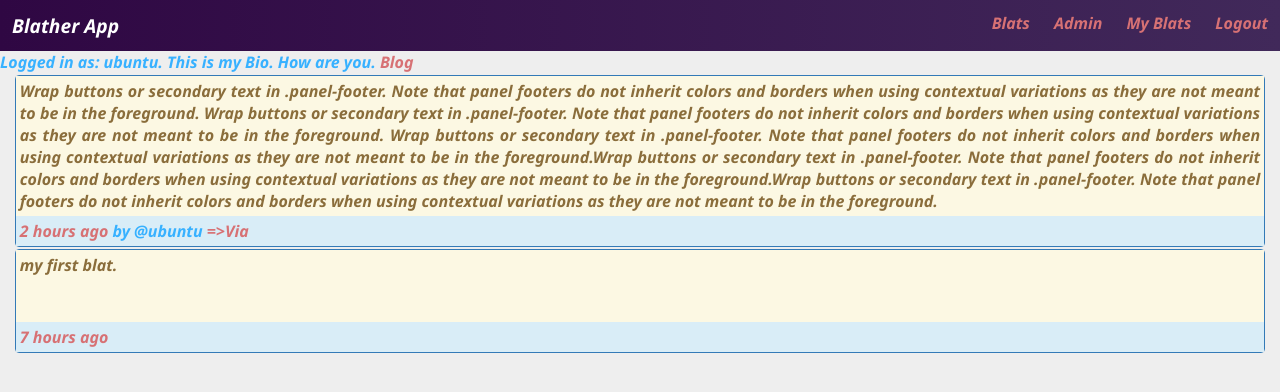
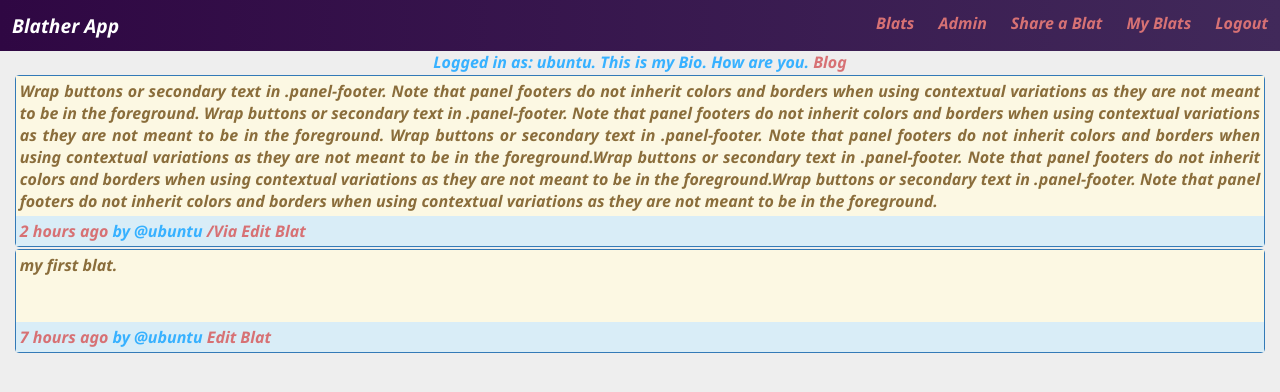
Before and after one commit to deepakmk1993/blather, a Django app: page / in a window 1280 px wide. Shown: the top 392 px of the page. Run offline with Django 3.2, Linux system fonts and the light colour scheme; a user stored in the database is signed in; data comes from the database, SQL or seed files in the repository.

Commit message:
Initialize repository

```diff
--- a/blat/static/css/layout.css
+++ b/blat/static/css/layout.css
@@ -23,12 +23,17 @@ a{
 a:hover{
   color: #d44950;
 }
+.active{
+  color: white;
+}
 header{
   display: -webkit-box;
   display: -moz-box;
   display: -ms-flexbox;
   display: -webkit-flex;
   display: flex;
+  -webkit-flex-flow: row wrap;
+  justify-content: space-around;
   background: #41295a; /* fallback for old browsers */
   background: -webkit-linear-gradient(to left, #41295a , #2F0743); /* Chrome 10-25, Safari 5.1-6 */
   background: linear-gradient(to left, #41295a , #2F0743); /* W3C, IE 10+/ Edge, Firefox 16+, Chrome 26+, Opera 12+, Safari 7+ */
@@ -67,7 +72,7 @@ header a{
 }
 #mycustomform{
   max-width: 260px;
-  margin: 5% auto;
+  margin: 2% auto;
 }
 input, button {
   padding: 4px;
@@ -94,12 +99,10 @@ label{
   min-width: 75px;
   display: inline-block;
 }
-
+.errorlist li{
+  color: #e72510;
+}
 @media only screen and (max-width: 450px) {
-    header {
-      -webkit-flex-flow: row wrap;
-      justify-content: space-around;
-    }
     header .brand{
       flex-basis: 100%;
     }
--- a/blat/templates/blat/home.html
+++ b/blat/templates/blat/home.html
@@ -11,9 +11,12 @@
       </div>
       <div class="panel-footer">
         <a href="{% url 'detail' pk=blat.id %}">{{ blat.created_on|naturaltime }}</a>
+        by @{{blat.created_by}}
         {% if blat.via %}
-        by @{{blat.created_by}}
-          <a href="{{blat.via}}"><i>=>Via</i></a>
+          <a href="{{blat.via}}"><b>/Via</b></a>
+        {% endif %}
+        {% if blat.created_by == user %}
+          <a href="{% url 'editblat' pk=blat.id %}">Edit Blat</a>
         {% endif %}
       </div>
     </div>
--- a/blat/templates/blat/master.html
+++ b/blat/templates/blat/master.html
@@ -12,6 +12,7 @@
     <a href="{% url 'homepage' %}">Blats</a>
     <a href="{% url 'admin:index' %}">Admin</a>
     {% if user.is_authenticated %}
+      <a href="{% url 'newblat' %}">Share a Blat</a>
     	<a href="{% url 'myview' %}">My Blats</a>
       <a href="{% url 'logout' %}?next=/">Logout</a>
     {% else %}
@@ -19,9 +20,10 @@
     {% endif %}
   </header>
   {% if user.is_authenticated %}
-    Logged in as: {{user}}. {{user.profile.bio}}
+    <center>Logged in as: {{user}}. {{user.profile.bio}}
     {% if user.profile.blog %}<a href="{{user.profile.blog}}">Blog</a>
     {% endif %}
+    </center>
   {% endif %}
   <div class="container">
     {% block content %}{% endblock %}
--- a/blat/views.py
+++ b/blat/views.py
@@ -31,3 +31,21 @@ class MyView(IndexView):
   @method_decorator(login_required)
   def dispatch(self, *args, **kwargs):
     return super(MyView, self).dispatch(*args, **kwargs)
+
+class NewBlatView(generic.edit.CreateView):
+  model = Blat
+  fields = ['text', 'via']
+  success_url = "/My-blats/"
+
+  def form_valid(self, form):
+    form.instance.created_by = self.request.user
+    return super(NewBlatView, self).form_valid(form)
+
+class EditBlatView(generic.edit.UpdateView):
+  model = Blat
+  fields = ['text', 'via']
+  success_url = "/My-blats/"
+
+  def get_queryset(self):
+    base_qs = super(EditBlatView, self).get_queryset()
+    return base_qs.filter(created_by=self.request.user)
--- a/blather/urls.py
+++ b/blather/urls.py
@@ -25,7 +25,9 @@ urlpatterns = [
     url(r'^$', views.IndexView.as_view(), name='homepage'),
     url(r'^(?P<pk>[0-9]+)/$', views.DetailView.as_view(), name='detail'),
     url(r'^My-blats/$', views.MyView.as_view(), name='myview'),
-    url(r'^login/$', auth_views.login, name="login"),
-    url(r'^logout/$', auth_views.logout, name="logout"),
+    url(r'^Login/$', auth_views.login, name="login"),
+    url(r'^Logout/$', auth_views.logout, name="logout"),
+    url(r'^Create/$', views.NewBlatView.as_view(), name='newblat'),
+    url(r'^(?P<pk>[0-9]+)/edit/$', views.EditBlatView.as_view(), name='editblat'),
 
 ]
```
Also changed, not shown: blat/templates/blat/blat_form.html (added, +10 -0 lines).
